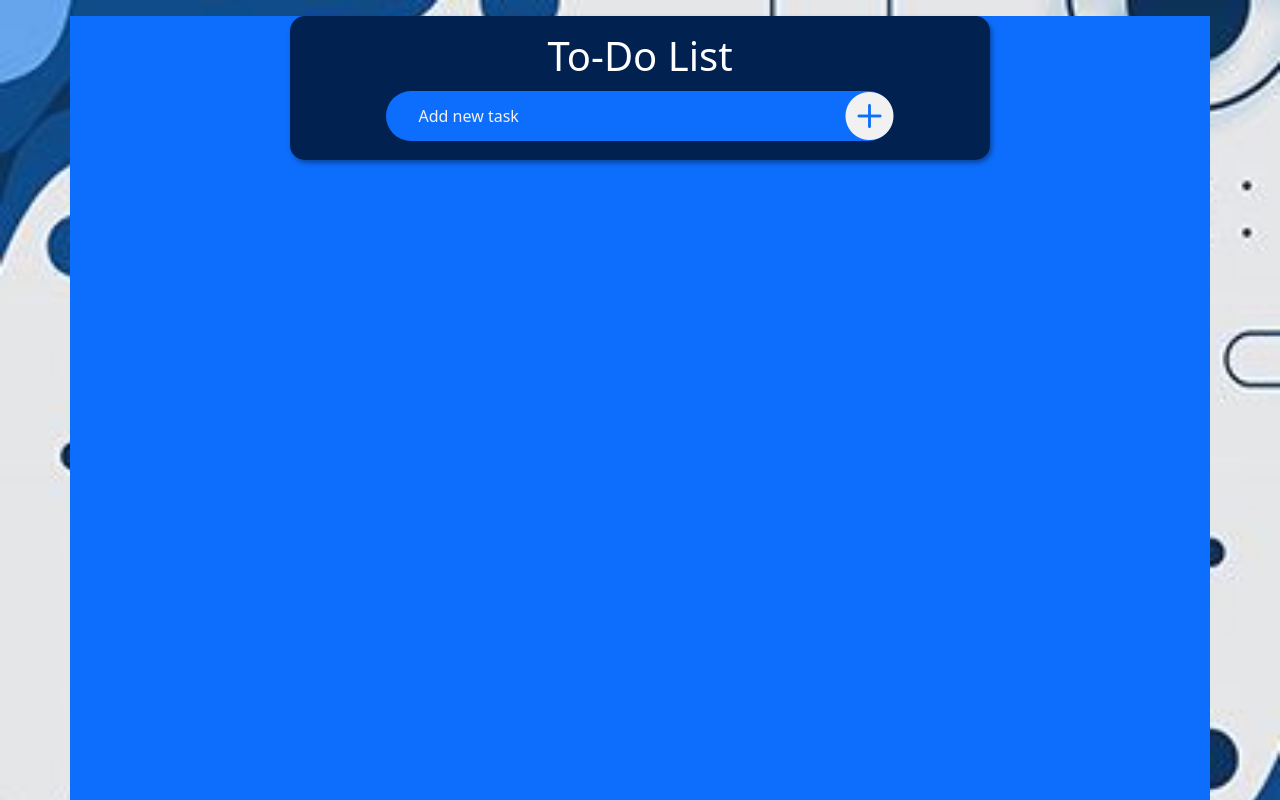
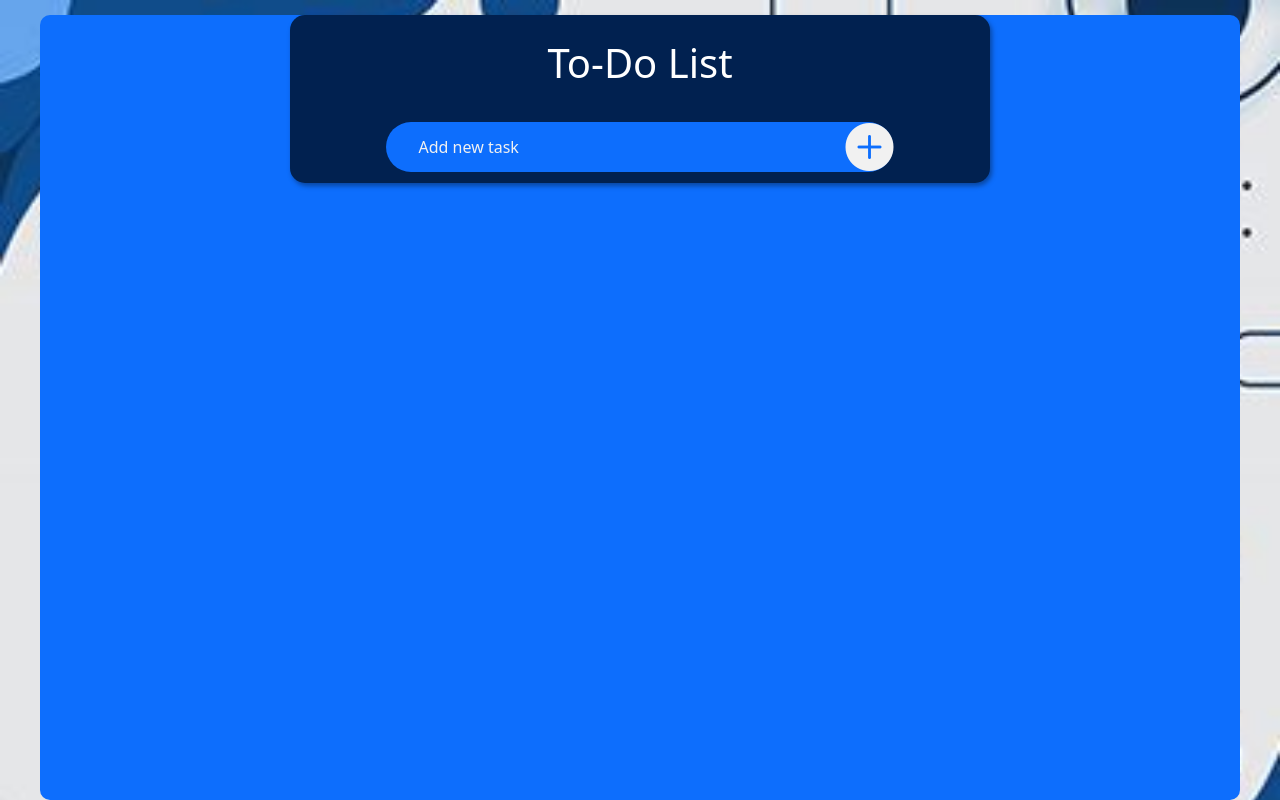
Before and after one commit to Ozioma45/Simple_TodoApp, a plain HTML site: page index.html in a window 1280 px wide. Drawn offline with nearby package versions, Linux system fonts and the light colour scheme.

Commit message:
removed the bootstrap styling for the head1 content and apply plain css

```diff
--- a/index.html
+++ b/index.html
@@ -16,13 +16,10 @@
     <link rel="stylesheet" href="style.css" />
   </head>
   <body>
-    <div
-      class="container mt-3 bg-primary row d-flex flex-column align-items-center">
-      <div class="head1 text-center col-md-8">
-        <div class="d-flex pt-3">
-          <h1 class="m-3 text-white m-auto">To-Do List</h1>
-        </div>
-        <div class="mb-2 d-flex justify-content-center align-items-center">
+    <div class="main row">
+      <div class="head1">
+        <h1 class="titleT">To-Do List</h1>
+        <div class="inputCont">
           <input type="text" id="taskInput" placeholder="Add new task" />
           <i class="bi bi-plus-circle-fill addTask" onclick="addTask()"></i>
         </div>
```
